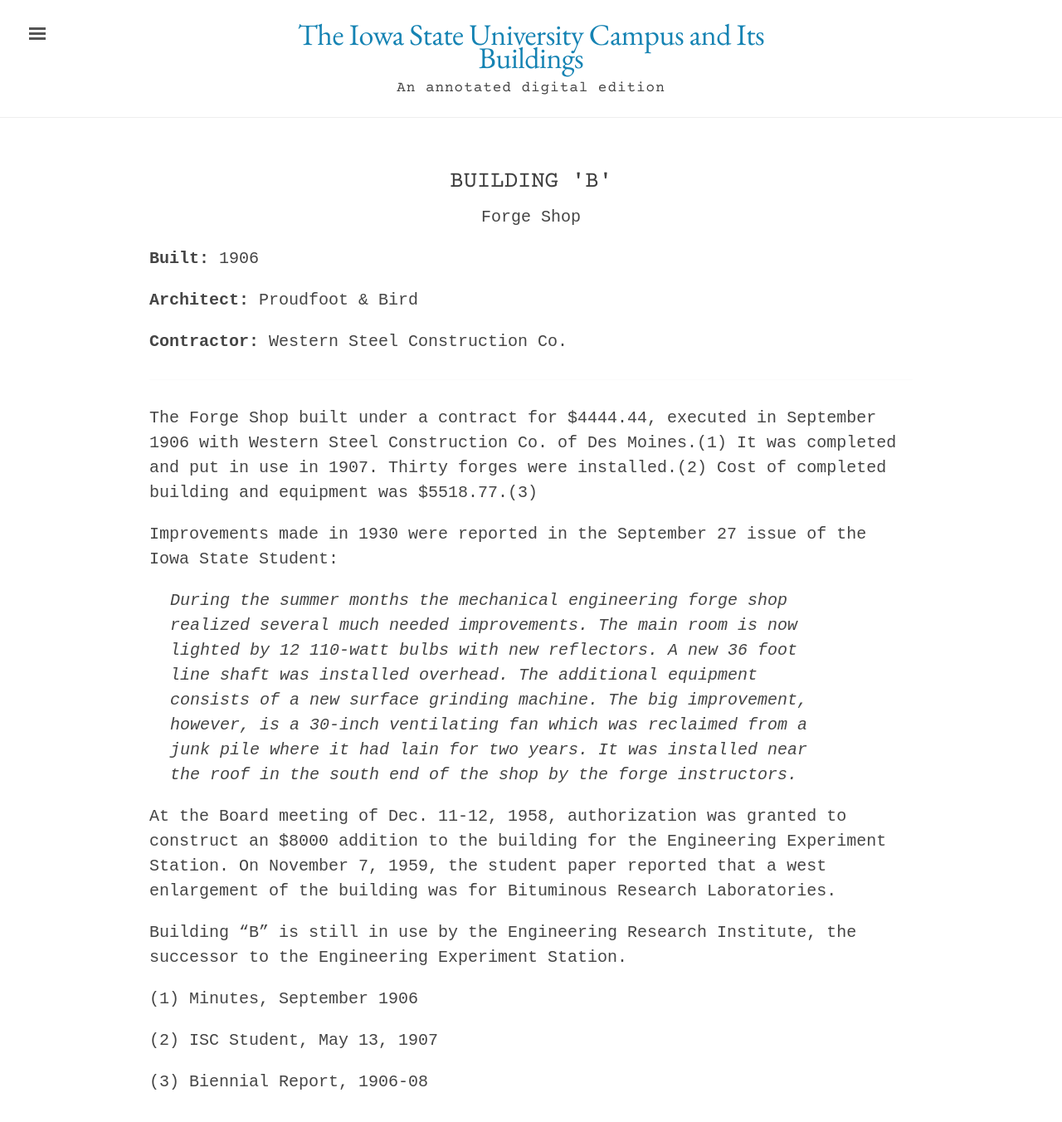
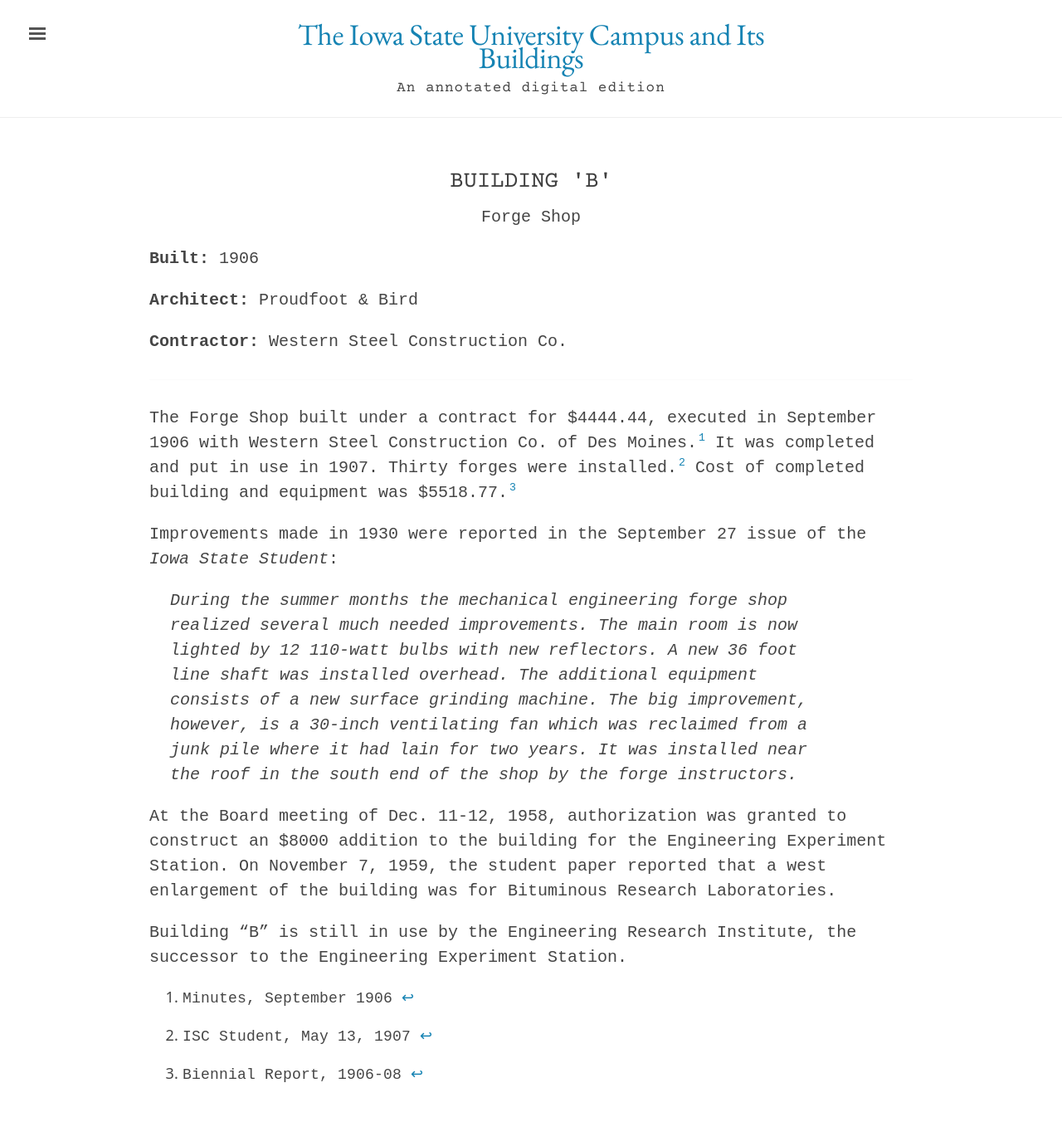
Before and after one commit to emanderson811/day-edition, a Jekyll site: the page built from _texts/buildings/030day-building-b.md, in a window 1280 px wide and 1400 px high. Shown: the top 1352 px of the window at 83% size. Built offline with Jekyll 4.4.1, drawn with Linux system fonts in a browser that asks for light colours.

Commit message:
Update 030day-building-b.md

```diff
--- a/_texts/buildings/030day-building-b.md
+++ b/_texts/buildings/030day-building-b.md
@@ -14,9 +14,9 @@
 ---
 ---
 
-The Forge Shop built under a contract for $4444.44, executed in September 1906 with Western Steel Construction Co. of Des Moines.(1) It was completed and put in use in 1907. Thirty forges were installed.(2) Cost of completed building and equipment was $5518.77.(3)
+The Forge Shop built under a contract for $4444.44, executed in September 1906 with Western Steel Construction Co. of Des Moines.[^fn1] It was completed and put in use in 1907. Thirty forges were installed.[^fn2] Cost of completed building and equipment was $5518.77.[^fn3]
 
-Improvements made in 1930 were reported in the September 27 issue of the Iowa State Student:
+Improvements made in 1930 were reported in the September 27 issue of the *Iowa State Student*:
 
 >During the summer months the mechanical engineering forge shop realized several much needed improvements. The main room is now lighted by 12 110-watt bulbs with new reflectors. A new 36 foot line shaft was installed overhead. The additional equipment consists of a new surface grinding machine. The big improvement, however, is a 30-inch ventilating fan which was reclaimed from a junk pile where it had lain for two years. It was installed near the roof in the south end of the shop by the forge instructors.
 
@@ -24,8 +24,8 @@
 
 Building "B" is still in use by the Engineering Research Institute, the successor to the Engineering Experiment Station.
 
-(1)  Minutes, September 1906
+[^fn1]:  Minutes, September 1906
 
-(2)  ISC Student, May 13,  1907
+[^fn2]:  ISC Student, May 13,  1907
 
-(3)  Biennial Report,  1906-08
+[^fn3]:  Biennial Report,  1906-08
```
